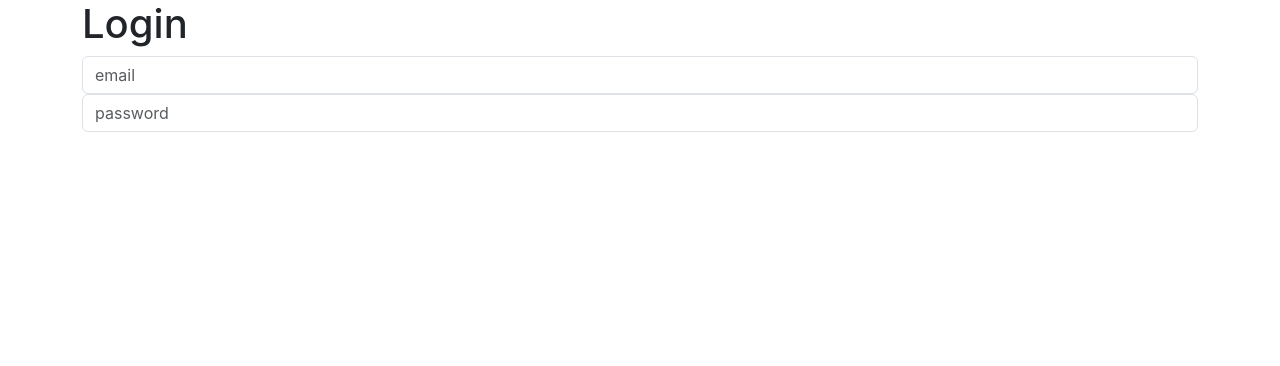
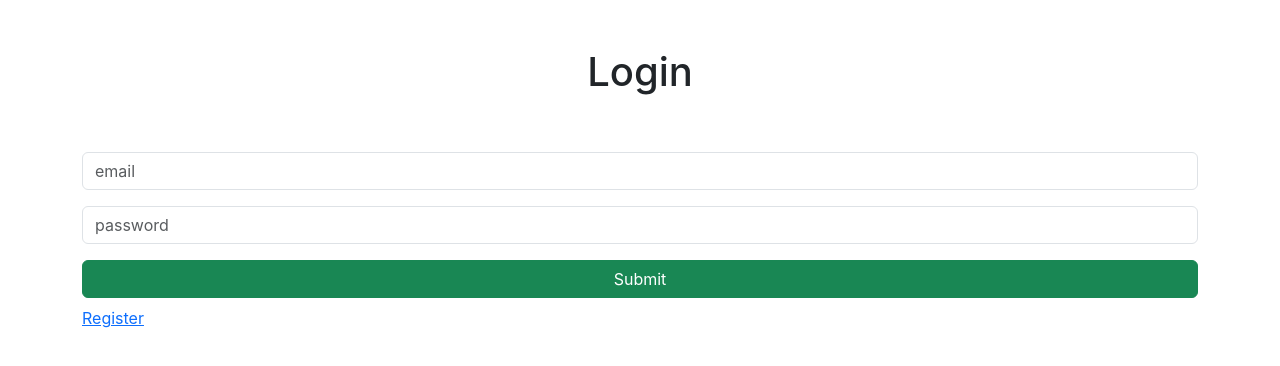
Before and after one commit to Azeem-Q/pern-todo-with-auth, a React (Create React App) app in the folder client/: page /login in a window 1280 px wide. Shown: the top 366 px of the page. Built offline with nearby package versions, Linux system fonts and the light colour scheme; the HTML template or start-up script is replaced by a standard one.

Commit message:
learning pern auth

```diff
--- a/client/src/components/Dashboard.js
+++ b/client/src/components/Dashboard.js
@@ -1,10 +1,27 @@
-import React, { Fragment } from "react";
+import React, { Fragment, useState, useEffect } from "react";
 
-const Dashboard = ({setAuth}) => {
+const Dashboard = ({ setAuth }) => {
+  const [name, setName] = useState("");
+
+  const getName = async () => {
+    try {
+      const response = await fetch("http://localhost:5000/dashboard", {
+        method: "GET",
+        headers: { token: localStorage.token },
+      });
+      const parseRes = await response.json();
+
+      console.log(parseRes);
+    } catch (err) {
+      console.error(err.message);
+    }
+  };
+  useEffect(() => {
+    getName();
+  });
   return (
     <Fragment>
       <h1>Dashboard</h1>
-      <button onClick={() => setAuth(false)}>Logout</button>
     </Fragment>
   );
 };
--- a/client/src/components/Login.js
+++ b/client/src/components/Login.js
@@ -1,23 +1,63 @@
 import React, { Fragment, useState } from "react";
+import { Link } from "react-router-dom";
 
 const Login = ({ setAuth }) => {
+  const [inputs, setInputs] = useState({
+    email: "",
+    password: "",
+  });
+
+  const { email, password } = inputs;
+
+  const onChange = (e) => {
+    setInputs({ ...inputs, [e.target.name]: e.target.value });
+  };
+
+  const onSubmitForm = async (e) => {
+    e.preventDefault();
+    try {
+      const body = { email, password };
+      const response = await fetch("http://localhost:5000/auth/login", {
+        method: "POST",
+        headers: { "Content-Type": "application/json" },
+        body: JSON.stringify(body),
+      });
+
+      const parseRes = await response.json();
+
+      localStorage.setItem("token", parseRes.token);
+
+      setAuth(true);
+    } catch (err) {
+      console.error(err.message);
+    }
+  };
   return (
     <Fragment>
-      <h1>Login</h1>
-      <form>
+      <h1 className="text-center my-5">Login</h1>
+      <form
+        className="d-grid"
+        onSubmit={onSubmitForm}
+      >
         <input
           type="email"
           name="email"
           placeholder="email"
-          className="form-control"
+          className="form-control my-2"
+          value={email}
+          onChange={(e) => onChange(e)}
         />
         <input
           type="password"
           name="password"
           placeholder="password"
-          className="form-control"
+          className="form-control my-2"
+          value={password}
+          onChange={(e) => onChange(e)}
         />
+        <button className="btn btn-success my-2">Submit</button>
       </form>
+      <Link to="/register">Register</Link>
     </Fragment>
   );
 };
--- a/client/src/components/Register.js
+++ b/client/src/components/Register.js
@@ -1,4 +1,5 @@
 import React, { Fragment, useState } from "react";
+import { Link } from "react-router-dom";
 
 const Register = ({ setAuth }) => {
   const [inputs, setInputs] = useState({
@@ -42,7 +43,7 @@
           type="email"
           name="email"
           placeholder="email"
-          className="form-control my-3"
+          className="form-control my-2"
           value={email}
           onChange={(e) => onChange(e)}
         />
@@ -50,7 +51,7 @@
           type="password"
           name="password"
           placeholder="password"
-          className="form-control my-3"
+          className="form-control my-2"
           value={password}
           onChange={(e) => onChange(e)}
         />
@@ -58,12 +59,13 @@
           type="text"
           name="name"
           placeholder="name"
-          className="form-control my-3"
+          className="form-control my-2"
           value={name}
           onChange={(e) => onChange(e)}
         />
-        <button className="btn btn-success">Submit</button>
+        <button className="btn btn-success my-2">Submit</button>
       </form>
+      <Link to='/login'>Login</Link>
     </Fragment>
   );
 };
```
